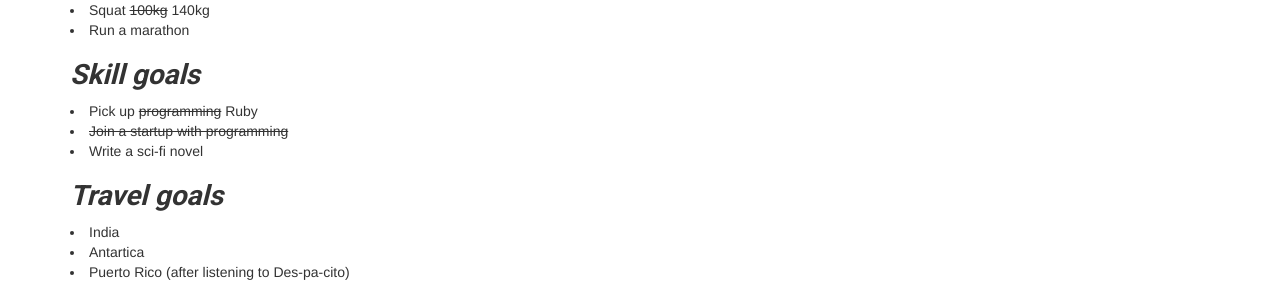
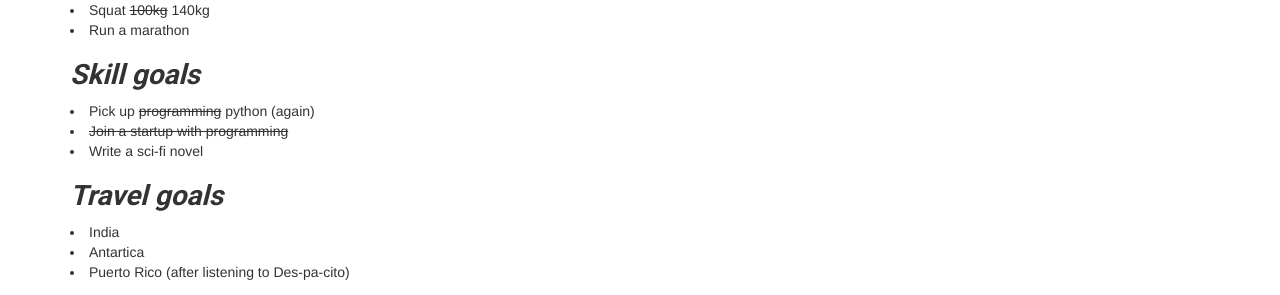
Before and after one commit to chwong1996/myhome, a Jekyll site: the page built from impossible.html, in a window 1280 px wide. Shown: the part 602-897 px from the top of the page. Built offline with Jekyll 4.4.1, drawn with Linux system fonts in a browser that asks for light colours; nearby versions of some CDN libraries; some web fonts are replaced.

Commit message:
update on impossible list

```diff
--- a/impossible.html
+++ b/impossible.html
@@ -35,7 +35,7 @@
                   <h3>Skill goals
             </b>
             </h3></i>
-            <li>Pick up <strike>programming</strike> Ruby
+            <li>Pick up <strike>programming</strike> python (again)
             <li><strike>Join a startup with programming</strike></li>
             <li>Write a sci-fi novel </li>
             <b>
```
